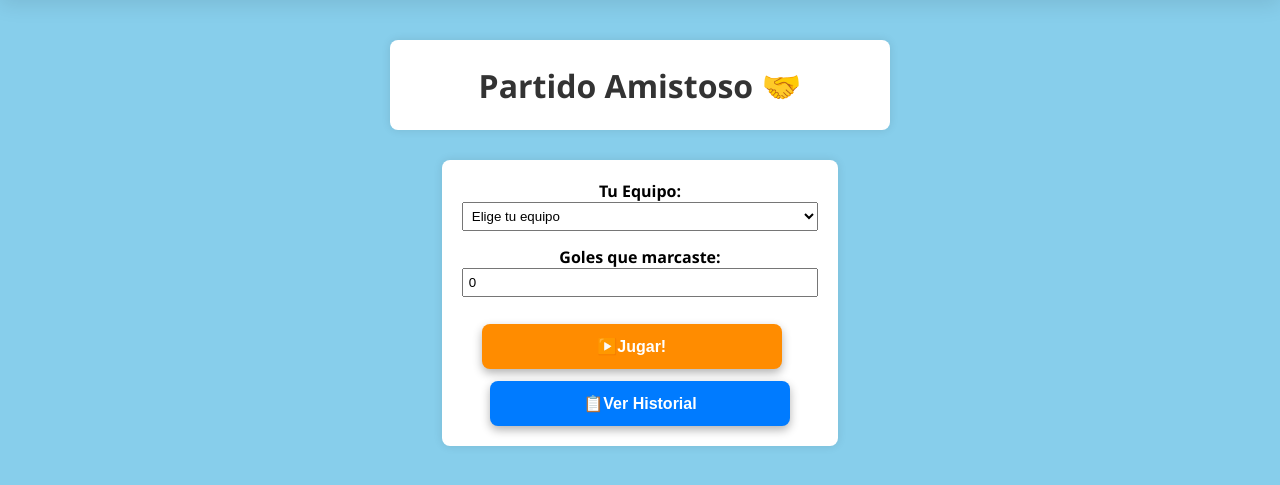
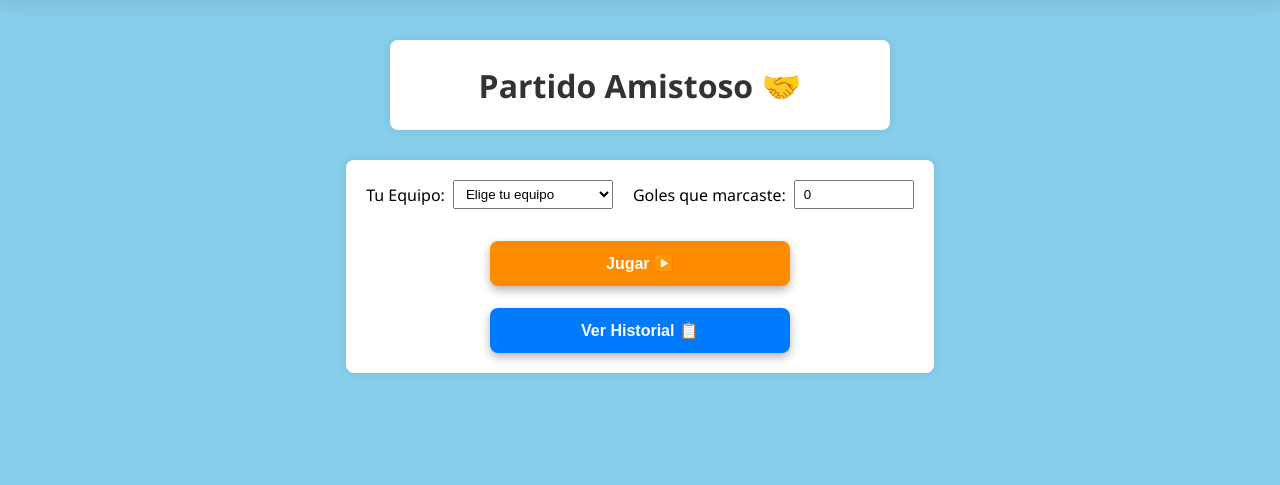
Before and after one commit to 17ust9n/infodeportes, a Django app: page /amistoso/ in a window 1280 px wide. Shown: the part 86-571 px from the top of the page. Run offline with Django 5.2, Linux system fonts and the light colour scheme; a user stored in the database is signed in; data comes from the database, SQL or seed files in the repository; both versions use the stored data as it was after the commit.

Commit message:
Partido contra PC pt 3

```diff
--- a/appdeportes/static/appdeportes/estilos.css
+++ b/appdeportes/static/appdeportes/estilos.css
@@ -488,3 +488,44 @@ header {
   opacity: 0.9;
   transform: translateY(-2px);
 }
+
+.btn-eliminar {
+    background-color: #dc3545;   /* 🔴 Rojo */
+    color: white;
+    padding: 6px 12px;
+    border: none;
+    border-radius: 6px;
+    font-size: 14px;
+    cursor: pointer;
+    font-weight: bold;
+    transition: 0.3s ease;
+}
+
+.btn-eliminar:hover {
+    background-color: #b02a37;   /* 🔴 Rojo más oscuro */
+    transform: scale(1.05);
+}
+
+/* Contenedor para poner los campos en la misma fila */
+.form-row {
+    display: flex;
+    gap: 20px;             /* espacio entre campos */
+    flex-wrap: wrap;        /* responsive en pantallas pequeñas */
+}
+
+/* Cada grupo de label + campo en fila */
+.form-group-inline {
+    display: flex;
+    align-items: center;    /* etiqueta y campo centrados verticalmente */
+    gap: 8px;               /* espacio entre label y campo */
+}
+
+.form-group-inline select {
+    width: 160px; /* un poquito más ancho */
+    padding: 5px 8px;
+}
+
+.form-group-inline input[type="number"] {
+    width: 120px; /* ancho del campo de goles */
+    padding: 5px 8px;
+}
--- a/appdeportes/templates/amistoso.html
+++ b/appdeportes/templates/amistoso.html
@@ -8,16 +8,17 @@
   <h2 class="titulo">Partido Amistoso 🤝</h2>
 </header>
 
-<main style="max-width: 800px; margin: auto; padding: 20px;">
-
+<main class="main-partido">
 
 <!-- FORMULARIO PARA JUGAR -->
-  <form method="post" style="display: flex; flex-direction: column; gap: 15px;">
+<form method="post" class="form-partido">
     {% csrf_token %}
 
-      <div>
-          <label for="equipo_vos"><strong>Tu Equipo:</strong></label>
-          <select name="equipo_vos" id="equipo_vos" required style="padding: 5px; width: 100%;">
+    <!-- Contenedor de Equipo + Goles en la misma fila -->
+    <div class="form-row">
+        <div class="form-group-inline">
+            <label for="equipo_vos">Tu Equipo:</label>
+            <select name="equipo_vos" id="equipo_vos" required>
                 <option value="" disabled selected>Elige tu equipo</option>
                 {% for equipo in equipos %}
                     <option value="{{ equipo.id }}"
@@ -28,29 +29,28 @@
             </select>
         </div>
 
-      <div>
-          <label for="goles_vos"><strong>Goles que marcaste:</strong></label>
-          <input type="number" name="goles_vos" id="goles_vos" min="0"
-                 value="{{ goles_vos|default:0 }}" required style="padding: 5px; width: 100%;">
+        <div class="form-group-inline">
+            <label for="goles_vos">Goles que marcaste:</label>
+            <input type="number" name="goles_vos" id="goles_vos" min="0" max="5"
+                   value="{{ goles_vos|default:0 }}" required>
+        </div>
     </div>
 
-      <button type="submit" class="boton-personalizado boton-naranja" style="margin-left: 20px;">▶️Jugar!</button>
-
-
+    <div class="botonera">
+        <!-- Botón Jugar: sigue dentro del formulario, requiere equipo -->
+        <button type="submit" class="boton-personalizado boton-naranja">Jugar ▶️</button>
+    </div>
 </form>
 
-    <form method="get" action="{% url 'lista_partidos' %}">
-
-    <!-- Botón Ver Historial -->
-    <button type="submit" class="boton-personalizado boton-azul">
-    📋Ver Historial</button>
-
+<!-- Botón Ver Historial: formulario independiente -->
+<form method="get" action="{% url 'lista_partidos' %}" style="margin-top:10px;">
+    <button type="submit" class="boton-personalizado boton-azul">Ver Historial 📋</button>
 </form>
 
 
+
   {% if resultado %}
-  <!-- Lo demás queda igual -->
-  <hr style="margin: 20px 0;">
+  <hr>
   <h2>Resultado del Partido:</h2>
 
   <div class="recuadro-resultado">
@@ -59,16 +59,11 @@
           &nbsp; - &nbsp;
           {{ goles_pc }} (PC) <strong>{{ equipo_pc.nombre }}</strong>
       </p>
-
       <p class="resultado">{{ resultado }}</p>
 
+      <div class="botonera">
           <form method="get" action="{% url 'amistoso' %}">
-
-  <!-- Botón Reiniciar -->
-  <button type="submit" class="boton-personalizado boton-rojo">
-    🔄Reiniciar</button>
-
-
+              <button type="submit" class="boton-personalizado boton-rojo">Reiniciar 🔄</button>
           </form>
 
           <form method="post" action="{% url 'guardar_partido' %}">
@@ -78,16 +73,13 @@
               <input type="hidden" name="goles_vos" value="{{ goles_vos }}">
               <input type="hidden" name="goles_pc" value="{{ goles_pc }}">
               <input type="hidden" name="resultado" value="{{ resultado }}">
+              <button type="submit" class="boton-personalizado boton-verde">Guardar Partida 💾</button>
+          </form>
+      </div>
 
-        <!-- Botón Guardar Partida -->
-        <button type="submit" class="boton-personalizado boton-verde">
-        💾Guardar Partida</button>
-
-      </form>
       {% if guardado %}
-          <p>✅ Partida guardada.</p>
+          <p class="mensaje-guardado">✅ Partida guardada.</p>
       {% endif %}
-
   </div>
   {% endif %}
 
```
Also changed, not shown: appdeportes/templates/lista_partidos.html (+10 -9 lines), db.sqlite3. Lines whose indentation alone changed are shown as unchanged.
